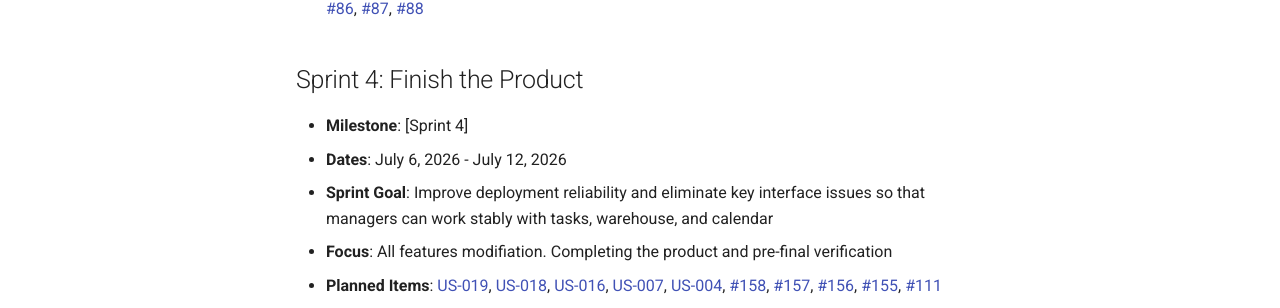
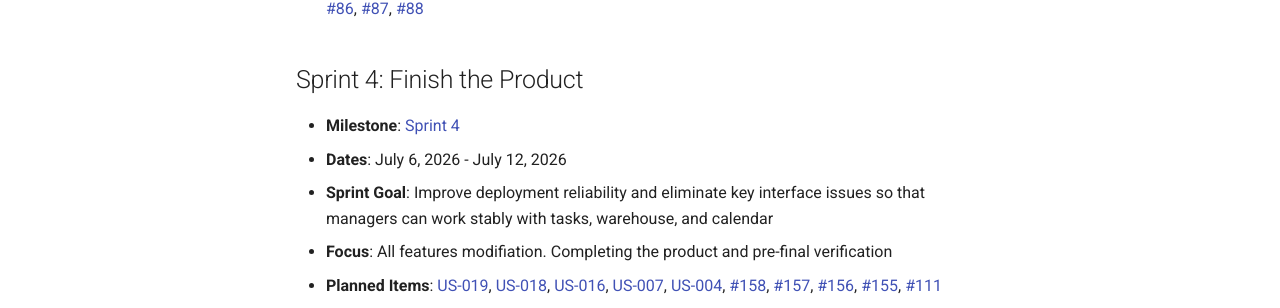
Before and after one commit to swp-team-34/streamdesk, an MkDocs documentation site: the page built from docs/roadmap.md, in a window 1280 px wide and 900 px high, scrolled down 830 px. Shown: the part 282-590 px from the top of the window. Built offline with MkDocs 1.6.1 and Material for MkDocs 9.7.7, drawn with Linux system fonts in a browser that asks for light colours; comment, search, counter and statistics services are not loaded; part of the change alters nothing that is shown.

```diff
--- a/docs/roadmap.md
+++ b/docs/roadmap.md
@@ -24,7 +24,7 @@ This document describes the sprint-by-sprint delivery plan for the project. For
 - **Planned Items**: [US-001](https://github.com/swp-team-34/streamdesk/issues/53), [US-006](https://github.com/swp-team-34/streamdesk/issues/58), [US-008](https://github.com/swp-team-34/streamdesk/issues/60), [US-008](https://github.com/swp-team-34/streamdesk/issues/62), [US-012](https://github.com/swp-team-34/streamdesk/issues/31), [US-015](https://github.com/swp-team-34/streamdesk/issues/112), [US-017](https://github.com/swp-team-34/streamdesk/issues/114), [#95](https://github.com/swp-team-34/streamdesk/issues/95), Bugs: [#85](https://github.com/swp-team-34/streamdesk/issues/85), [#86](https://github.com/swp-team-34/streamdesk/issues/86), [#87](https://github.com/swp-team-34/streamdesk/issues/87), [#88](https://github.com/swp-team-34/streamdesk/issues/88)
 
 ## Sprint 4: Finish the Product
-- **Milestone**: [Sprint 4]
+- **Milestone**: [Sprint 4](https://github.com/swp-team-34/streamdesk/milestone/4)
 - **Dates**: July 6, 2026 - July 12, 2026
 - **Sprint Goal**: Improve deployment reliability and eliminate key interface issues so that managers can work stably with tasks, warehouse, and calendar
 - **Focus**: All features modifiation. Completing the product and pre-final verification
```
